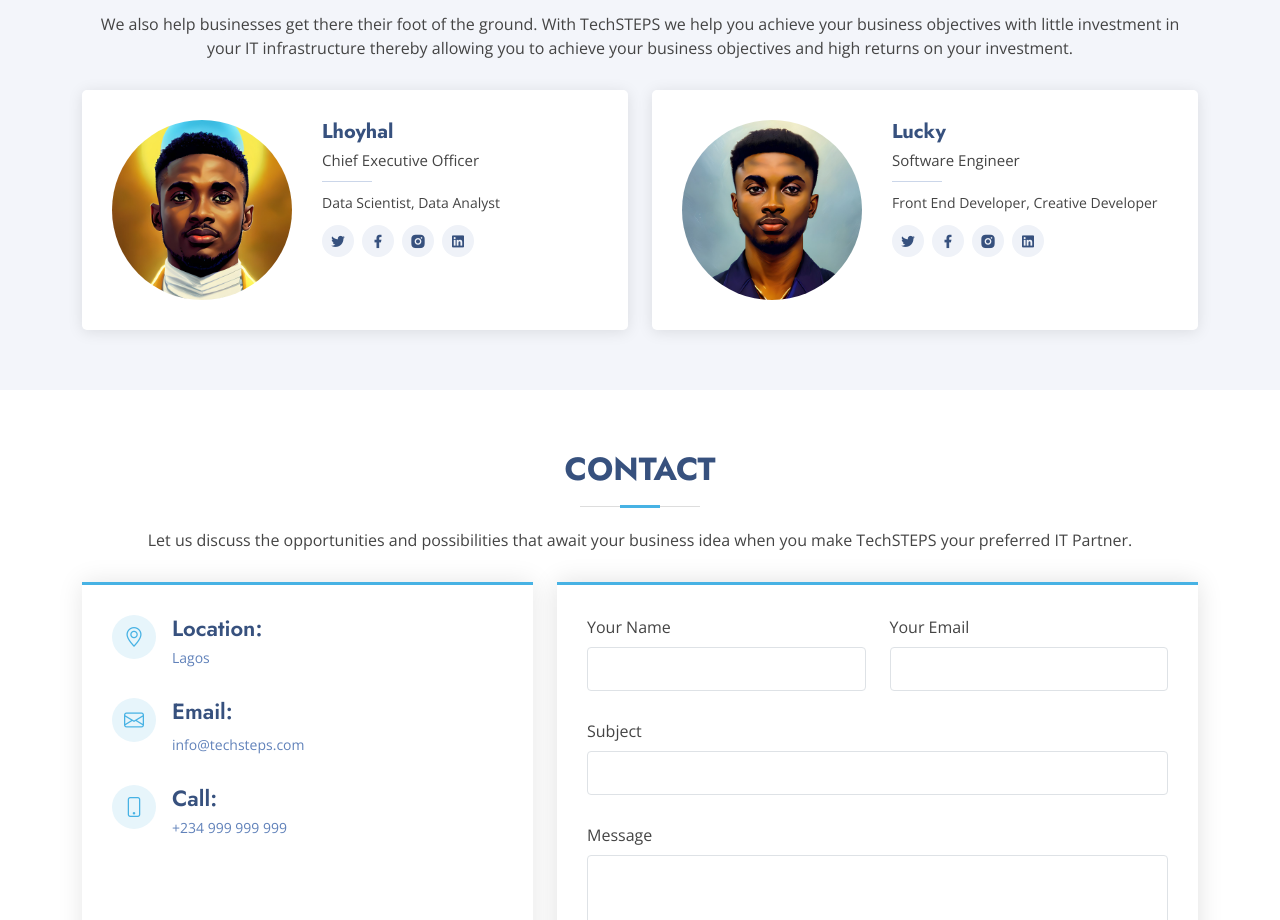
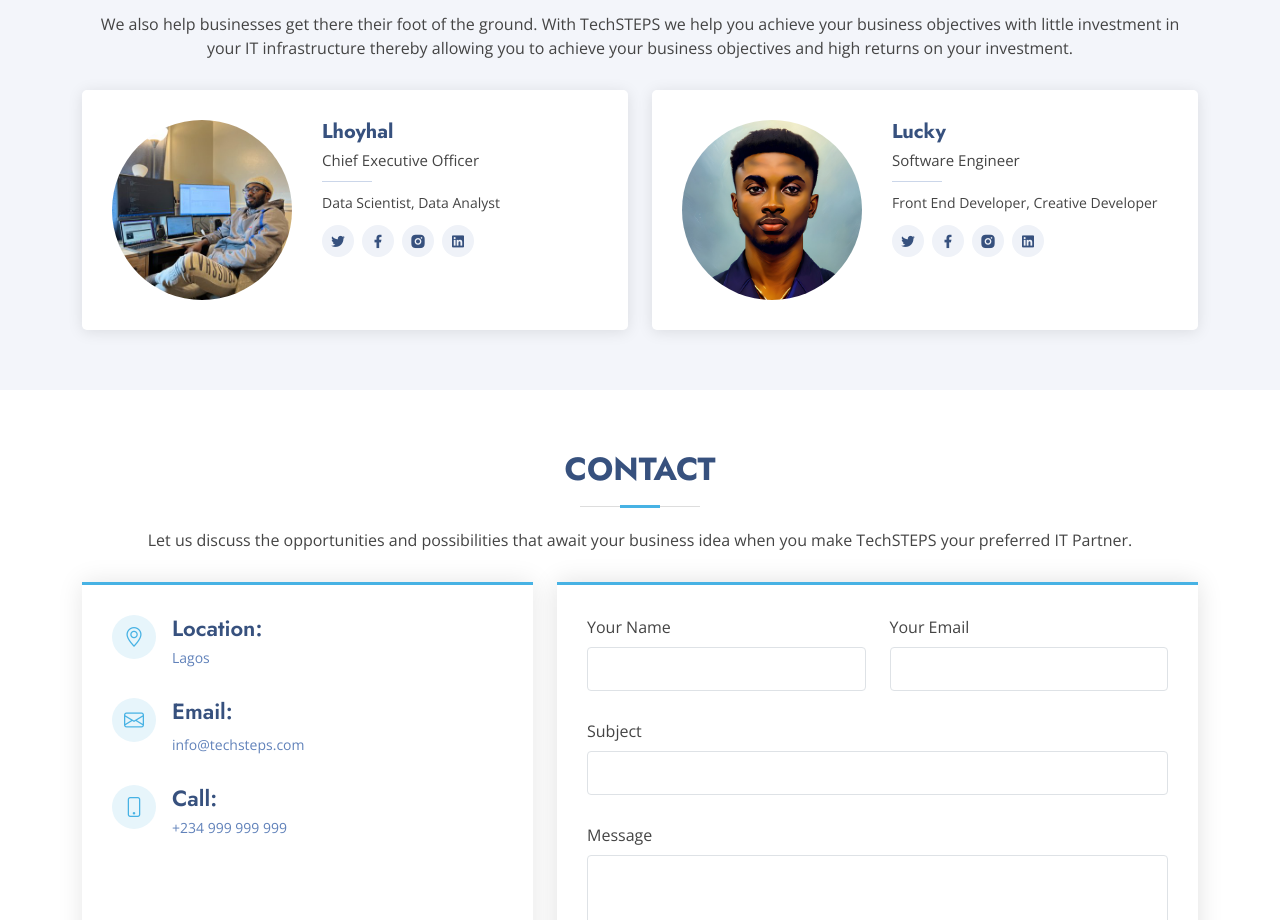
Before and after one commit to lucky66/techstepslimited, a website: page index.html in a window 1280 px wide. Shown: the part 3500-4420 px from the top of the page. Drawn offline with nearby package versions, Linux system fonts and the light colour scheme; grey boxes are pictures that could not be loaded.

Commit message:
added ceo profile

```diff
--- a/index.html
+++ b/index.html
@@ -282,7 +282,7 @@
 
           <div class="col-lg-6" data-aos="zoom-in" data-aos-delay="100">
             <div class="member d-flex align-items-start">
-              <div class="pic"><img src="assets/img/team/team-1.jpg" class="img-fluid" alt=""></div>
+              <div class="pic"><img src="assets/img/team/loyal.jfif" class="img-fluid" alt=""></div>
               <div class="member-info">
                 <h4>Lhoyhal</h4>
                 <span>Chief Executive Officer</span>
```
Also changed, not shown: assets/img/team/loyal.jfif (added).
